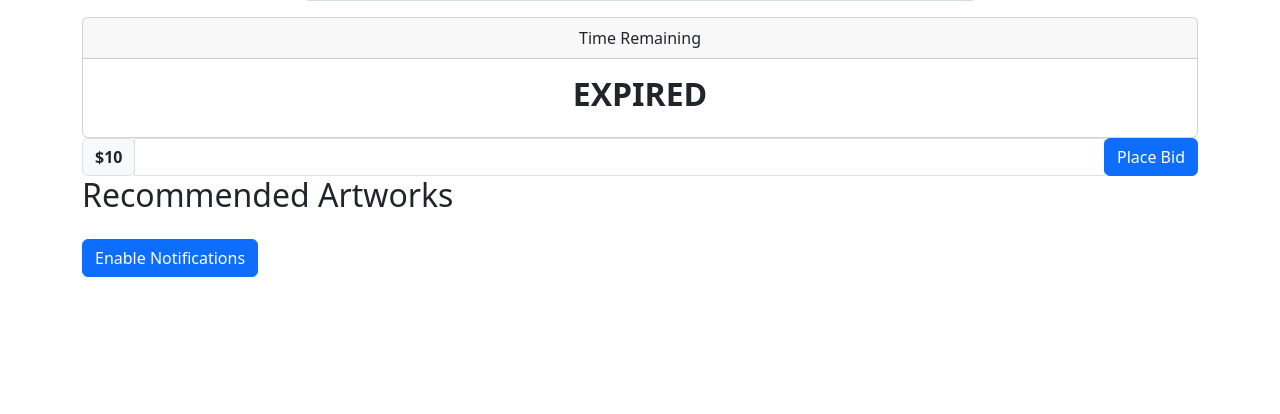
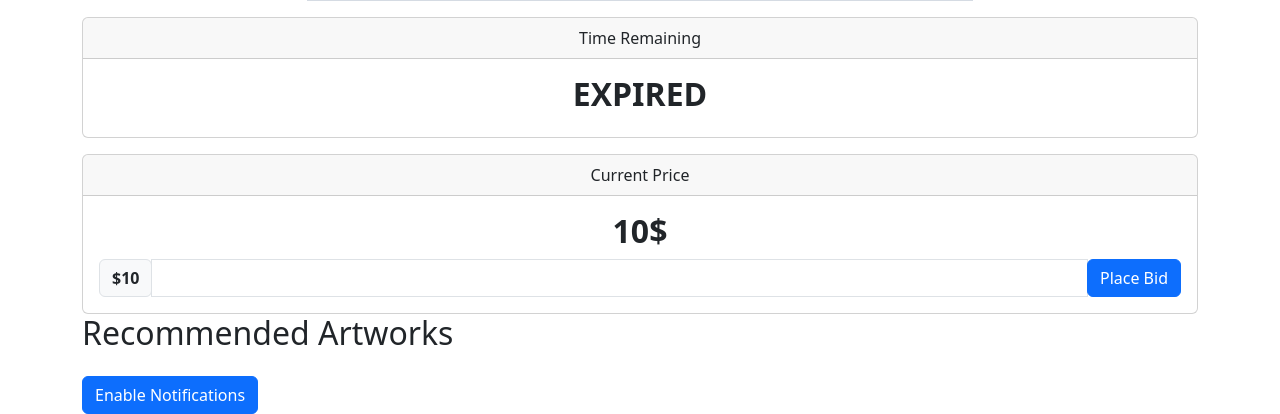
Before and after one commit to obesk/progetto-tecnologie-web, a Django app: page /artwork/1 in a window 1280 px wide. Shown: the part 934-1348 px from the top of the page. Before the commit the page ends 1211 px from the top, so only its background shows below. Run offline with Django 5.2, Linux system fonts and the light colour scheme; tables that the repository leaves empty hold one stand-in row (values such as "Sample post"); grey boxes marked "Sample" are stand-in pictures; some libraries are stand-ins or nearby versions.

Commit message:
Improved artwork detail view
Signed-off-by: Roberto Bertelli <robbybertelli@gmail.com>

```diff
--- a/app/templates/app/artwork_detail.html
+++ b/app/templates/app/artwork_detail.html
@@ -9,17 +9,37 @@
   <h1>{{ object.name }}</h1>
   <h2>by {{ object.artist }}</h2>
 
-  {% comment %}Seller Information{% endcomment %}
   {% include 'app/partials/seller_card.html' with seller=seller %}
 
   {% include 'app/partials/artwork_carousel.html' with photos=photos %}
 
-  {% comment %}Countdown Timer{% endcomment %}
   <div class="mt-3">
     <div class="card text-center">
       <div class="card-header">Time Remaining</div>
       <div class="card-body">
         <h3 class="card-title countdown" data-auction-end="{{ object.auction_end|date:'Y-m-d H:i:s' }}" style="font-size: 32px; font-weight: bold;"></h3>
+      </div>
+    </div>
+  </div>
+
+  <div class="mt-3">
+    <div class="card text-center">
+      <div class="card-header">Current Price</div>
+      <div class="card-body">
+        <h3 class="card-title" style="font-size: 32px; font-weight: bold;">{{ artwork.price }}$</h3>
+        <form action="{% url 'app:placebid' %}" method="post" id="bid-form">
+          {% csrf_token %}
+          <input type="hidden" name="artwork_id" value="{{ artwork.id }}" />
+          <div class="input-group">
+            <div class="input-group-prepend">
+              <span class="input-group-text" id="basic-addon3"><strong>${{ artwork.price }}</strong></span>
+            </div>
+            <input type="number" id="typeNumber" class="form-control" name="amount" min="{{ artwork.price|add:1 }}" />
+            <div class="input-group-append">
+              <button type="submit" class="btn btn-primary">Place Bid</button>
+            </div>
+          </div>
+        </form>
       </div>
     </div>
   </div>
@@ -30,25 +50,14 @@
       <div class="alert {% if message.tags %}
 
 
+
+
           alert-{{ message.tags }}
         {% endif %}">{{ message }}</div>
     {% endfor %}
   {% endif %}
 
   {% comment %}menu for placing bids{% endcomment %}
-  <form action="{% url 'app:placebid' %}" method="post" id="bid-form">
-    {% csrf_token %}
-    <input type="hidden" name="artwork_id" value="{{ artwork.id }}" />
-    <div class="input-group">
-      <div class="input-group-prepend">
-        <span class="input-group-text" id="basic-addon3"><strong>${{ artwork.price }}</strong></span>
-      </div>
-      <input type="number" id="typeNumber" class="form-control" name="amount" min="{{ view.price|add:1 }}" />
-      <div class="input-group-append">
-        <button type="submit" class="btn btn-primary">Place Bid</button>
-      </div>
-    </div>
-  </form>
 
   <h2>Recommended Artworks</h2>
   <div class="row">
--- a/app/templates/app/partials/artwork_carousel.html
+++ b/app/templates/app/partials/artwork_carousel.html
@@ -1,4 +1,6 @@
 {% comment %}artwork carous{% endcomment %}
+
+{% if photos %}
   <div id="artworkCarousel" class="carousel slide" data-bs-ride="carousel">
     <div class="carousel-inner">
       {% for photo in photos %}
@@ -16,3 +18,6 @@
       <span class="visually-hidden">Next</span>
     </button>
   </div>
+{% else %}
+  <p>No photos available.</p>
+{% endif %}
```
Lines whose indentation alone changed are shown as unchanged.
